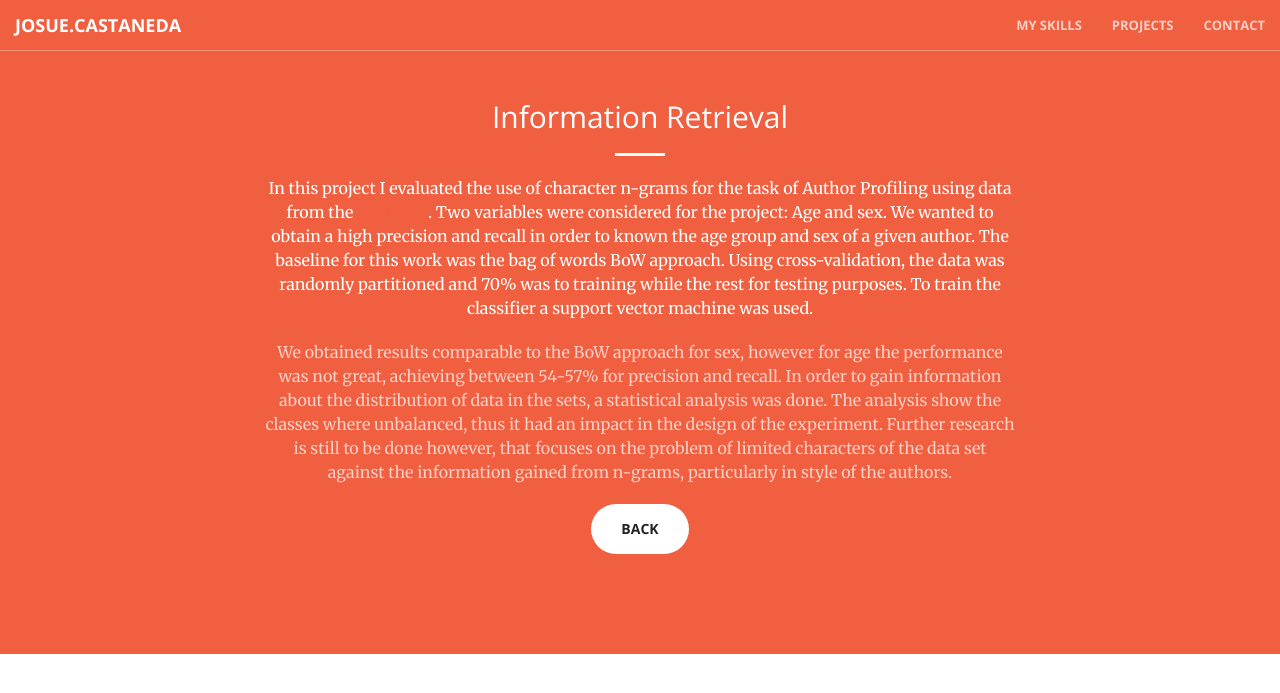
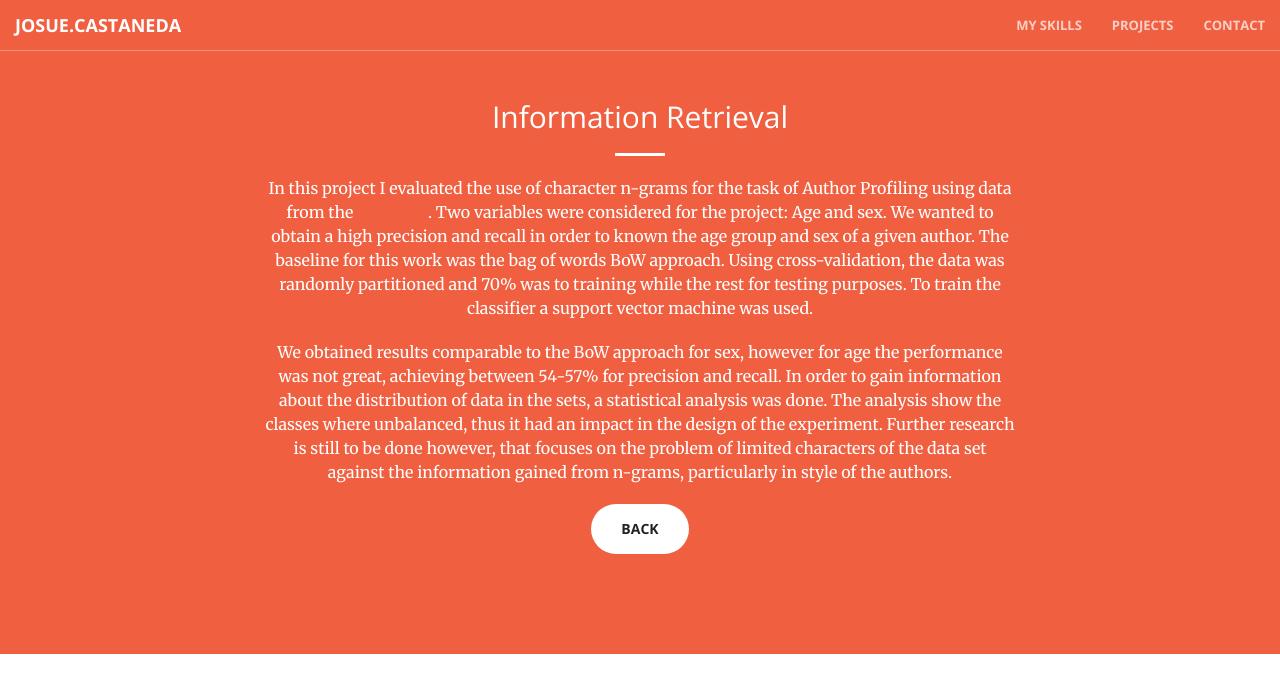
Before and after one commit to JosueCastaneda/JosueCastaneda.github.io, a Jekyll site: the page built from informationRetrieval.html, in a window 1280 px wide. Shown: the top 693 px of the page. Built offline with Jekyll 4.4.1, drawn with Linux system fonts in a browser that asks for light colours.

Commit message:
Obteniendo el formato correcto, ya casi

```diff
--- a/_includes/informationRetrieval.html
+++ b/_includes/informationRetrieval.html
@@ -8,7 +8,7 @@
 
                 </p>
 
-                <p class="text-faded">We obtained results comparable to the BoW approach for sex, however for age the performance was not great, achieving between 54-57% for precision and recall. In order to gain information about the distribution of data in the sets, a statistical analysis was done. The analysis show the classes where unbalanced, thus it had an impact in the design of the experiment. Further research is still to be done however, that focuses on the problem of limited characters of the data set against the information gained from n-grams, particularly in style of the authors.</p>
+                <p >We obtained results comparable to the BoW approach for sex, however for age the performance was not great, achieving between 54-57% for precision and recall. In order to gain information about the distribution of data in the sets, a statistical analysis was done. The analysis show the classes where unbalanced, thus it had an impact in the design of the experiment. Further research is still to be done however, that focuses on the problem of limited characters of the data set against the information gained from n-grams, particularly in style of the authors.</p>
                 <a href="index.html" class="btn btn-default btn-xl">Back</a>
             </div>
         </div>
```
